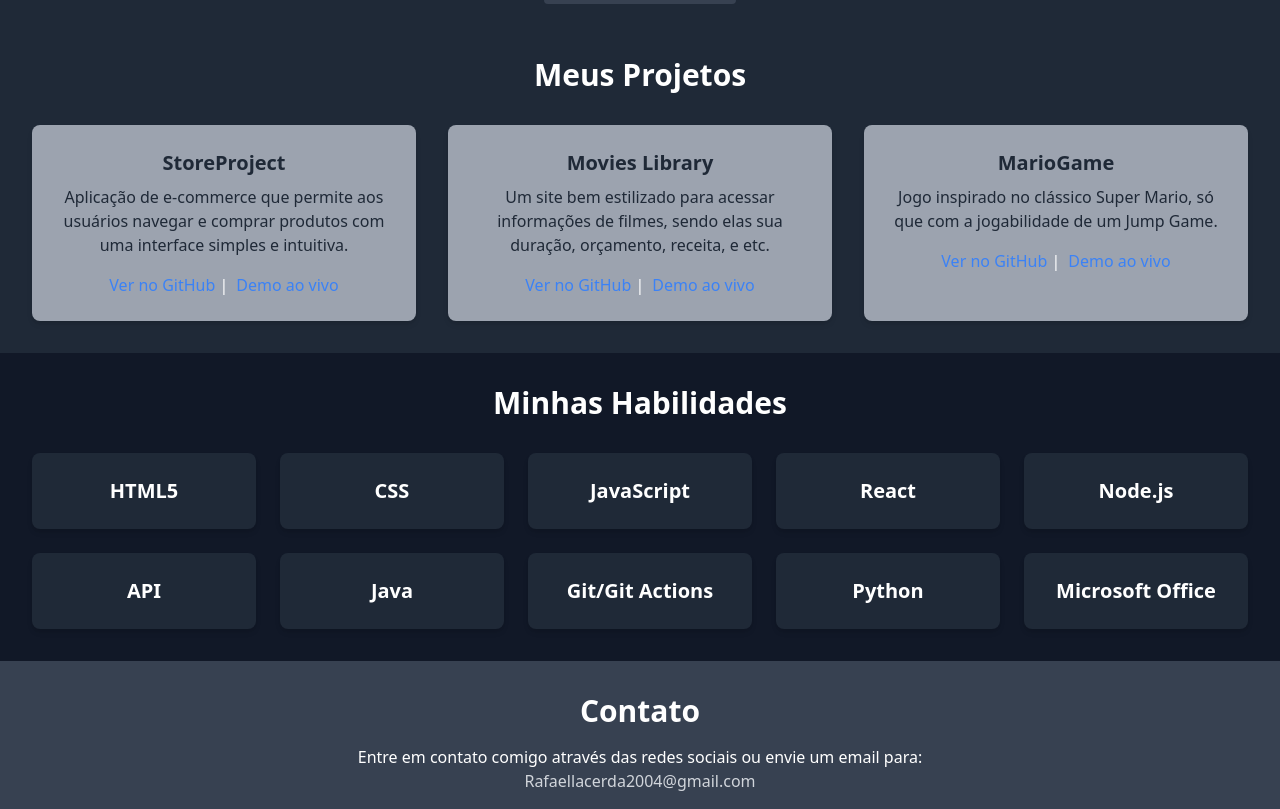
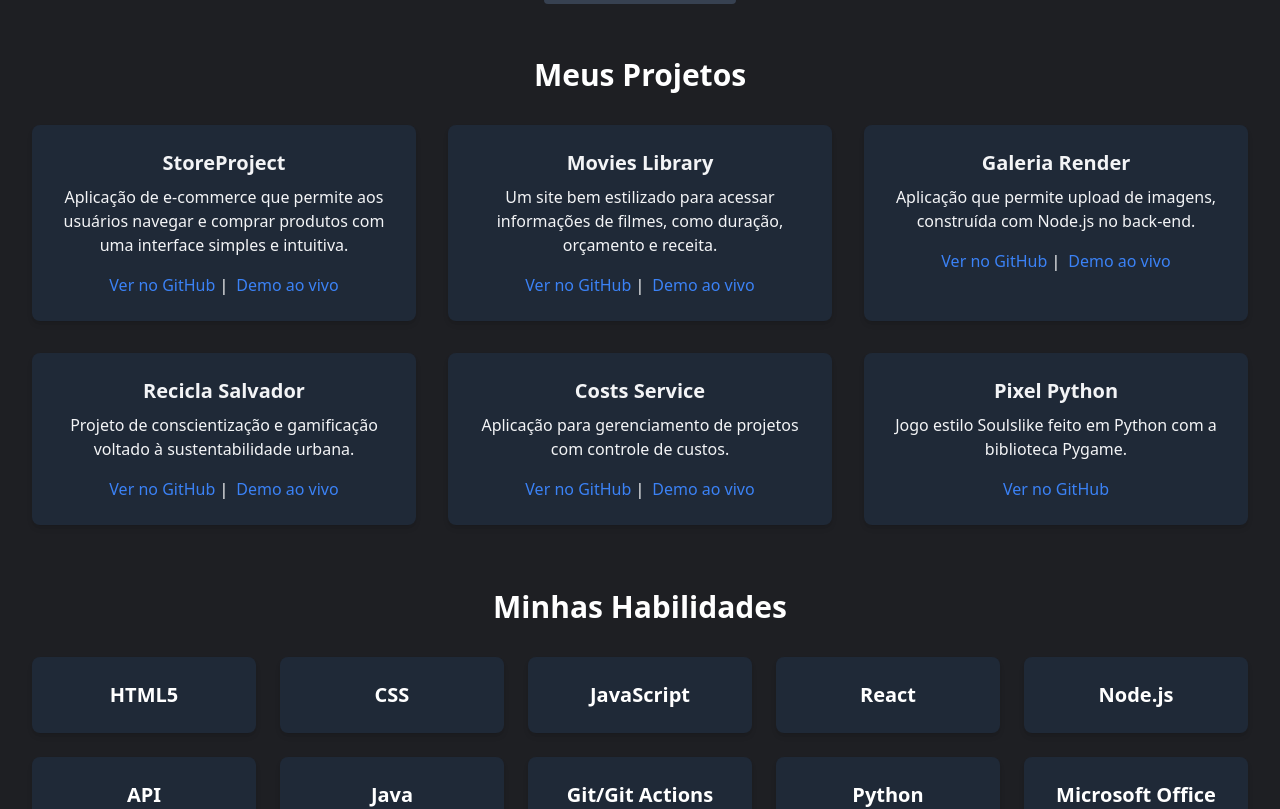
Before and after one commit to RafaelGLacerda/Portf-lio, a React (Create React App) app: page / in a window 1280 px wide. Shown: the part 1099-1908 px from the top of the page. Built offline with nearby package versions, Linux system fonts and the light colour scheme.

Commit message:
portfolio atualizado

```diff
--- a/src/components/Projects.tsx
+++ b/src/components/Projects.tsx
@@ -26,73 +26,66 @@ const Projects: React.FC = () => {
   return (
     <section
       id="projects"
-      className={`p-8 bg-gray-800 text-white text-center transition-opacity duration-1000 ${isVisible ? "opacity-100" : "opacity-0"}`}
+      className={`p-8 bg-white text-white text-center transition-opacity duration-1000 ${isVisible ? "opacity-100" : "opacity-0"}`}
     >
       <h2 className="text-3xl font-bold mb-8">Meus Projetos</h2>
       <div className="grid grid-cols-1 md:grid-cols-2 lg:grid-cols-3 gap-8">
-        {/* Projeto StoreProject */}
-        <div className="p-6 bg-gray-400 rounded-lg shadow-md hover:shadow-lg transition duration-300">
-          <h3 className="text-xl font-bold mb-2 text-gray-800">StoreProject</h3>
-          <p className="text-gray-800">Aplicação de e-commerce que permite aos usuários navegar e comprar produtos com uma interface simples e intuitiva.</p>
+        {/* StoreProject */}
+        <div className="p-6 bg-gray-800 rounded-lg shadow-md hover:shadow-lg transition duration-300">
+          <h3 className="text-xl font-bold mb-2 text-gray-100">StoreProject</h3>
+          <p className="text-gray-100">Aplicação de e-commerce que permite aos usuários navegar e comprar produtos com uma interface simples e intuitiva.</p>
           <div className="mt-4">
-            <a
-              href="https://github.com/RafaelGLacerda/StoreProject"
-              className="text-blue-500 hover:text-blue-700"
-              target="_blank"
-              rel="noopener noreferrer">
-              Ver no GitHub
-            </a> |
-            <a
-              href="https://rafaelglacerda.github.io/StoreProject/"
-              className="text-blue-500 hover:text-blue-700 ml-2"
-              target="_blank"
-              rel="noopener noreferrer">
-              Demo ao vivo
-            </a>
+            <a href="https://github.com/RafaelGLacerda/StoreProject" className="text-blue-500 hover:text-blue-700" target="_blank" rel="noopener noreferrer">Ver no GitHub</a> |
+            <a href="https://rafaelglacerda.github.io/StoreProject/" className="text-blue-500 hover:text-blue-700 ml-2" target="_blank" rel="noopener noreferrer">Demo ao vivo</a>
           </div>
         </div>
 
-        {/* biblioteca de filmes */}
-        <div className="p-6 bg-gray-400 rounded-lg shadow-md hover:shadow-lg transition duration-300">
-          <h3 className="text-xl font-bold mb-2 text-gray-800">Movies Library</h3>
-          <p className="text-gray-800">Um site bem estilizado para acessar informações de filmes, sendo elas sua duração, orçamento, receita, e etc.</p>
+        {/* Movies Library */}
+        <div className="p-6 bg-gray-800 rounded-lg shadow-md hover:shadow-lg transition duration-300">
+          <h3 className="text-xl font-bold mb-2 text-gray-100">Movies Library</h3>
+          <p className="text-gray-100">Um site bem estilizado para acessar informações de filmes, como duração, orçamento e receita.</p>
           <div className="mt-4">
-            <a
-              href="https://github.com/RafaelGLacerda/Movies-Library"
-              className="text-blue-500 hover:text-blue-700"
-              target="_blank"
-              rel="noopener noreferrer">
-              Ver no GitHub
-            </a> |
-            <a
-              href="https://yourmovielibrary.netlify.app/"
-              className="text-blue-500 hover:text-blue-700 ml-2"
-              target="_blank"
-              rel="noopener noreferrer">
-              Demo ao vivo
-            </a>
+            <a href="https://github.com/RafaelGLacerda/Movies-Library" className="text-blue-500 hover:text-blue-700" target="_blank" rel="noopener noreferrer">Ver no GitHub</a> |
+            <a href="https://yourmovielibrary.netlify.app/" className="text-blue-500 hover:text-blue-700 ml-2" target="_blank" rel="noopener noreferrer">Demo ao vivo</a>
           </div>
         </div>
 
-        {/* Projeto MarioGame */}
-        <div className="p-6 bg-gray-400 rounded-lg shadow-md hover:shadow-lg transition duration-300">
-          <h3 className="text-xl font-bold mb-2 text-gray-800">MarioGame</h3>
-          <p className="text-gray-800">Jogo inspirado no clássico Super Mario, só que com a jogabilidade de um Jump Game.</p>
+        {/* Galeria Render */}
+        <div className="p-6 bg-gray-800 rounded-lg shadow-md hover:shadow-lg transition duration-300">
+          <h3 className="text-xl font-bold mb-2 text-gray-100">Galeria Render</h3>
+          <p className="text-gray-100">Aplicação que permite upload de imagens, construída com Node.js no back-end.</p>
           <div className="mt-4">
-            <a
-              href="https://github.com/RafaelGLacerda/MarioGame"
-              className="text-blue-500 hover:text-blue-700"
-              target="_blank"
-              rel="noopener noreferrer">
-              Ver no GitHub
-            </a> |
-            <a
-              href="https://rafaelglacerda.github.io/MarioGame/"
-              className="text-blue-500 hover:text-blue-700 ml-2"
-              target="_blank"
-              rel="noopener noreferrer">
-              Demo ao vivo
-            </a>
+            <a href="https://github.com/RafaelGLacerda/GaleriaRender" className="text-blue-500 hover:text-blue-700" target="_blank" rel="noopener noreferrer">Ver no GitHub</a> |
+            <a href="https://galeriarender-qnwf.onrender.com/" className="text-blue-500 hover:text-blue-700 ml-2" target="_blank" rel="noopener noreferrer">Demo ao vivo</a>
+          </div>
+        </div>
+
+        {/* Recicla Salvador */}
+        <div className="p-6 bg-gray-800 rounded-lg shadow-md hover:shadow-lg transition duration-300">
+          <h3 className="text-xl font-bold mb-2 text-gray-100">Recicla Salvador</h3>
+          <p className="text-gray-100">Projeto de conscientização e gamificação voltado à sustentabilidade urbana.</p>
+          <div className="mt-4">
+            <a href="https://github.com/RafaelGLacerda/ReciclaSalvador" className="text-blue-500 hover:text-blue-700" target="_blank" rel="noopener noreferrer">Ver no GitHub</a> |
+            <a href="https://reciclasalvador.netlify.app/" className="text-blue-500 hover:text-blue-700 ml-2" target="_blank" rel="noopener noreferrer">Demo ao vivo</a>
+          </div>
+        </div>
+
+        {/* Costs Service */}
+        <div className="p-6 bg-gray-800 rounded-lg shadow-md hover:shadow-lg transition duration-300">
+          <h3 className="text-xl font-bold mb-2 text-gray-100">Costs Service</h3>
+          <p className="text-gray-100">Aplicação para gerenciamento de projetos com controle de custos.</p>
+          <div className="mt-4">
+            <a href="https://github.com/RafaelGLacerda/costs_project" className="text-blue-500 hover:text-blue-700" target="_blank" rel="noopener noreferrer">Ver no GitHub</a> |
+            <a href="https://costsservice.netlify.app/" className="text-blue-500 hover:text-blue-700 ml-2" target="_blank" rel="noopener noreferrer">Demo ao vivo</a>
+          </div>
+        </div>
+
+        {/* Pixel Python */}
+        <div className="p-6 bg-gray-800 rounded-lg shadow-md hover:shadow-lg transition duration-300">
+          <h3 className="text-xl font-bold mb-2 text-gray-100">Pixel Python</h3>
+          <p className="text-gray-100">Jogo estilo Soulslike feito em Python com a biblioteca Pygame.</p>
+          <div className="mt-4">
+            <a href="https://github.com/RafaelGLacerda/PixelPython" className="text-blue-500 hover:text-blue-700" target="_blank" rel="noopener noreferrer">Ver no GitHub</a>
           </div>
         </div>
       </div>
--- a/src/index.css
+++ b/src/index.css
@@ -1,8 +1,11 @@
 @tailwind base;
 @tailwind components;
 @tailwind utilities;
+
 body {
   margin: 0;
+  background-color: #1e1f23;
+  color: #f0f0f0;
   font-family: -apple-system, BlinkMacSystemFont, 'Segoe UI', 'Roboto', 'Oxygen',
     'Ubuntu', 'Cantarell', 'Fira Sans', 'Droid Sans', 'Helvetica Neue',
     sans-serif;
@@ -11,12 +14,13 @@ body {
 }
 
 code {
-  font-family: source-code-pro, Menlo, Monaco, Consolas, 'Courier New',
-    monospace;
+  font-family: source-code-pro, Menlo, Monaco, Consolas, 'Courier New', monospace;
 }
+
 html {
   scroll-behavior: smooth;
 }
+
 @keyframes backgroundTransition {
   0% {
     background: #0f0c29;
@@ -35,3 +39,11 @@ html {
 .animate-backgroundTransition {
   animation: backgroundTransition 10s infinite;
 }
+
+#about, #projects, #skills, #footer {
+  background-color: #1e1f23;
+}
+
+#contact {
+  background-color: #32343a;
+}
```
